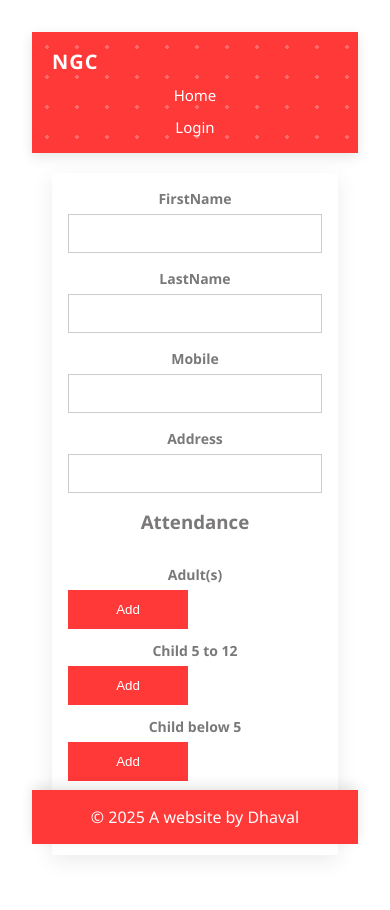
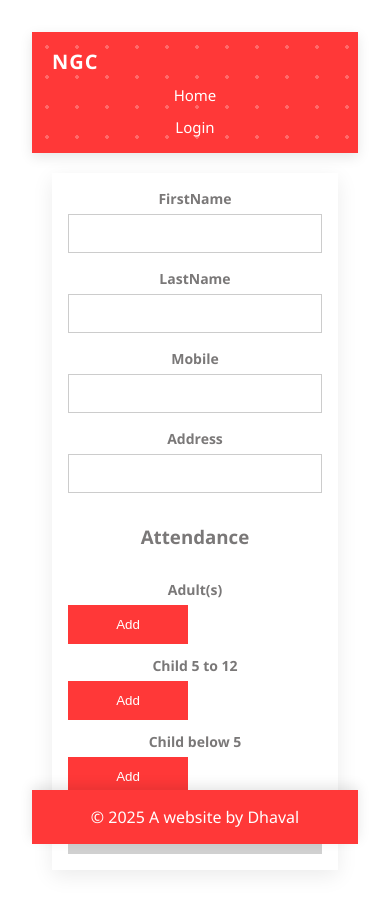
Before and after one commit to Dhavalgj2/bookngo-frontend, a React (Vite) app: page /attendance in a window 390 px wide. Shown: the top 910 px of the page. Built offline with nearby package versions, Linux system fonts and the light colour scheme.

Commit message:
fix btn css

```diff
--- a/src/components/AttendForm/AttendForm.css
+++ b/src/components/AttendForm/AttendForm.css
@@ -162,6 +162,10 @@
 @media screen and (max-width: 480px) {
   .booking-form {
     gap: 16px;
+
+    h3 {
+      margin-top: 15px;
+    }
   }
   .counter-wrapper {
     /* width: 40%; */
@@ -189,5 +193,6 @@
   .submit-btn {
     width: 100%;
     font-size: 15px;
+    margin-top: 17px;
   }
 }
```
